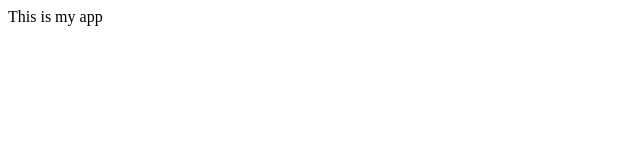
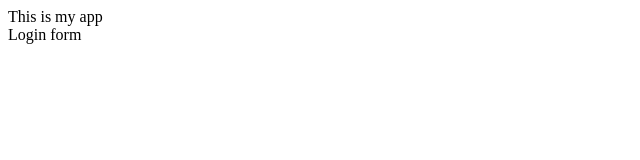
Before and after one commit to milka192/myappsample, a plain HTML site: page index.html in a window 1280 px wide. Shown: the full height of the page, 0-640 px from the left. Drawn offline with Linux system fonts and the light colour scheme.

Commit message:
login form

```diff
--- /dev/null
+++ b/dir2/app2.js
@@ -0,0 +1 @@
+console.log(123);
--- a/index.html
+++ b/index.html
@@ -2,5 +2,7 @@
     <head>
         <title>My App</title>
     </head>
-    <body>This is my app </body>
+    <body>This is my app <br/>
+        Login form
+    </body>
 </html>
```
Also changed, not shown: login.html (added, +1 -0 lines), log.txt (added).
